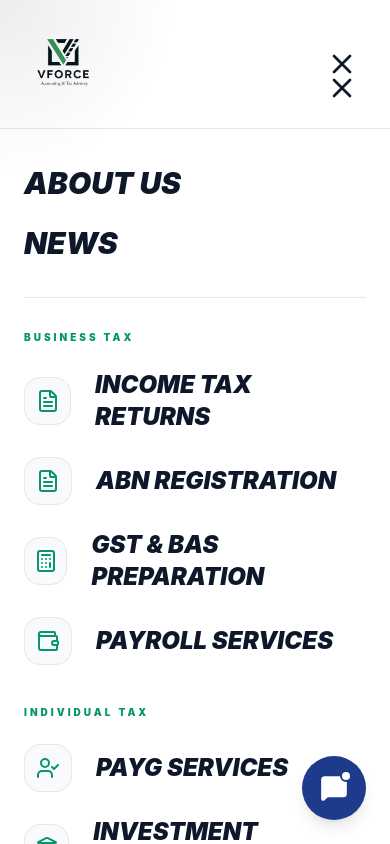
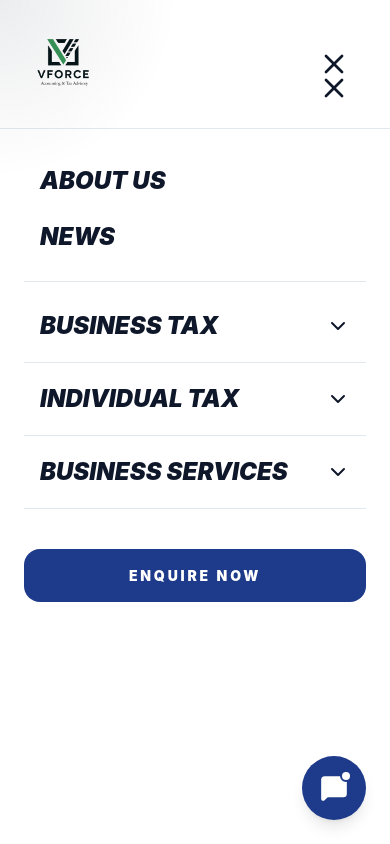
Before and after one commit to vforceacc/vforce-tax-modern, a Next.js app: page / in a window 390 px wide. Both pictures are taken after a click on the button 342 px from the left and 88 px from the top of the page. Shown: the top 844 px of the page. Built offline with nearby package versions, Linux system fonts and the light colour scheme.

Commit message:
fix(nav): overhaul mobile navigation UI and touch support

```diff
--- a/src/components/Navbar.tsx
+++ b/src/components/Navbar.tsx
@@ -7,7 +7,9 @@ import { navigation } from '@/lib/data';
 
 const Navbar = () => {
   const [scrolled, setScrolled] = useState(false);
-  const [mobileMenu, setMobileMenu] = useState(false);
+  const [isMenuOpen, setIsMenuOpen] = useState(false);
+  const [activeDropdown, setActiveDropdown] = useState<string | null>(null);
+  const [openSection, setOpenSection] = useState<string | null>(null);
   const pathname = usePathname();
 
   useEffect(() => {
@@ -18,7 +20,7 @@ const Navbar = () => {
 
   // Manage body scroll when mobile menu opens/closes
   useEffect(() => {
-    if (mobileMenu) {
+    if (isMenuOpen) {
       document.body.style.overflow = 'hidden';
     } else {
       document.body.style.overflow = 'auto';
@@ -26,16 +28,25 @@ const Navbar = () => {
     return () => {
       document.body.style.overflow = 'auto';
     };
-  }, [mobileMenu]);
+  }, [isMenuOpen]);
 
   // Close mobile menu when route changes
   useEffect(() => {
-    setMobileMenu(false);
+    setIsMenuOpen(false);
+    setActiveDropdown(null);
   }, [pathname]);
 
+  const toggleDropdown = (title: string) => {
+    setActiveDropdown(prev => prev === title ? null : title);
+  };
+
+  const toggleSection = (title: string) => {
+    setOpenSection(prev => prev === title ? null : title);
+  };
+
   return (
-    <header className={`fixed top-0 inset-x-0 z-[70] transition-all duration-500 ${scrolled ? 'bg-vforce-primary/95 backdrop-blur-xl border-b border-vforce-border py-4 shadow-sm' : 'bg-transparent py-8'}`}>
-      <div className="max-w-7xl mx-auto px-6 lg:px-12 flex justify-between items-center relative">
+    <header className={`fixed top-0 inset-x-0 z-[70] w-full overflow-x-hidden transition-all duration-500 ${scrolled ? 'bg-vforce-primary/95 backdrop-blur-xl border-b border-vforce-border py-4 shadow-sm' : 'bg-transparent py-8'}`}>
+      <div className="max-w-7xl mx-auto px-6 md:px-12 flex justify-between items-center relative">
 
         {/* LOGO */}
         <div className="flex items-center group">
@@ -48,8 +59,8 @@ const Navbar = () => {
           </Link>
         </div>
 
-        {/* DESKTOP NAVIGATION */}
-        <nav className="hidden lg:flex items-center space-x-10">
+        {/* DESKTOP NAVIGATION (hidden below md breakpoint) */}
+        <nav className="hidden md:flex items-center space-x-8 lg:space-x-10">
           <Link href="/about" className="text-[11px] font-black uppercase tracking-[0.2em] text-vforce-charcoal hover:text-vforce-emerald transition-all py-2 font-heading">
             About Us
           </Link>
@@ -58,14 +69,24 @@ const Navbar = () => {
           </Link>
 
           {navigation.map((item) => (
-            <div key={item.title} className="group relative">
-              <button className="flex items-center text-[11px] font-black uppercase tracking-[0.2em] text-vforce-charcoal hover:text-vforce-emerald transition-all py-2 font-heading">
-                {item.title} <ChevronDown className="ml-2 w-3.5 h-3.5 opacity-40 group-hover:rotate-180 transition-transform" />
+            <div
+              key={item.title}
+              className="relative"
+              onMouseEnter={() => setActiveDropdown(item.title)}
+              onMouseLeave={() => setActiveDropdown(null)}
+            >
+              <button
+                onClick={() => toggleDropdown(item.title)}
+                className="flex items-center text-[11px] font-black uppercase tracking-[0.2em] text-vforce-charcoal hover:text-vforce-emerald transition-all py-2 font-heading"
+              >
+                {item.title} <ChevronDown className={`ml-2 w-3.5 h-3.5 transition-transform ${activeDropdown === item.title ? 'rotate-180' : ''}`} />
               </button>
-              <div className="absolute left-1/2 -translate-x-1/2 top-full pt-4 w-80 opacity-0 invisible group-hover:opacity-100 group-hover:visible transition-all duration-300 translate-y-2 group-hover:translate-y-0">
+
+              {/* Dropdown Menu */}
+              <div className={`absolute left-1/2 -translate-x-1/2 top-full pt-4 w-80 transition-all duration-300 ${activeDropdown === item.title ? 'opacity-100 visible translate-y-0' : 'opacity-0 invisible translate-y-2'}`}>
                 <div className="bg-vforce-primary/95 backdrop-blur-2xl rounded-[2rem] shadow-3xl border border-vforce-border p-3 overflow-hidden">
                   {item.subRoutes.map((sub) => (
-                    <Link key={sub.title} href={sub.path} className="flex items-start gap-4 w-full text-left p-4 hover:bg-vforce-secondary rounded-2xl transition-all group/item">
+                    <Link key={sub.title} href={sub.path} className="flex items-start gap-4 w-full text-left p-4 hover:bg-vforce-secondary rounded-2xl transition-all group/item" onClick={() => setActiveDropdown(null)}>
                       <div className="w-10 h-10 rounded-xl bg-vforce-secondary flex items-center justify-center shrink-0 border border-vforce-border group-hover/item:border-vforce-emerald/30 group-hover/item:bg-vforce-emerald/10 transition-all">
                         {sub.icon && <sub.icon className="w-5 h-5 text-vforce-emerald" />}
                       </div>
@@ -88,73 +109,83 @@ const Navbar = () => {
           </Link>
         </nav>
 
-        {/* MOBILE TOGGLE */}
+        {/* MOBILE TOGGLE (flex below md breakpoint) */}
         <button
-          onClick={() => setMobileMenu(!mobileMenu)}
-          className="lg:hidden text-vforce-navy p-2 relative z-[80] pointer-events-auto"
+          onClick={() => setIsMenuOpen(!isMenuOpen)}
+          className="flex md:hidden text-vforce-navy py-3 px-4 min-h-[44px] items-center relative z-[80] pointer-events-auto"
+          aria-label={isMenuOpen ? "Close menu" : "Open menu"}
         >
-          {mobileMenu ? <X size={32} /> : <Menu size={32} />}
+          {isMenuOpen ? <X size={32} /> : <Menu size={32} />}
         </button>
       </div>
 
       {/* MOBILE MENU PANEL */}
-      {mobileMenu && (
+      {isMenuOpen && (
         <div className="fixed inset-0 top-0 h-[100dvh] w-full bg-vforce-primary z-50 flex flex-col overflow-y-auto animate-in fade-in duration-300">
           {/* Mobile menu header row */}
           <div className="flex items-center justify-between px-6 py-6 border-b border-vforce-border shrink-0">
-            <Link href="/" onClick={() => setMobileMenu(false)}>
+            <Link href="/" onClick={() => setIsMenuOpen(false)}>
               <img src="/vforce-logo.png" alt="VForce Tax Logo" className="h-20 w-auto object-contain" />
             </Link>
-            <button onClick={() => setMobileMenu(false)} className="text-vforce-navy p-2">
+            <button onClick={() => setIsMenuOpen(false)} className="text-vforce-navy py-3 px-4 min-h-[44px] items-center flex">
               <X size={32} />
             </button>
           </div>
 
           {/* Menu items */}
           <div className="flex flex-col flex-1 p-6 pb-20">
-            <div className="mb-8 border-b border-vforce-border pb-6">
+            <div className="mb-4 border-b border-vforce-border pb-4">
               <Link
                 href="/about"
-                className="block w-full text-left text-vforce-navy text-3xl font-black py-3 hover:text-vforce-emerald transition-colors italic font-heading"
-                onClick={() => setMobileMenu(false)}
+                className="block w-full text-left text-vforce-navy text-2xl font-black py-3 px-4 min-h-[44px] hover:text-vforce-emerald transition-colors italic font-heading"
+                onClick={() => setIsMenuOpen(false)}
               >
                 ABOUT US
               </Link>
               <Link
                 href="/news"
-                className="block w-full text-left text-vforce-navy text-3xl font-black py-3 hover:text-vforce-emerald transition-colors italic font-heading"
-                onClick={() => setMobileMenu(false)}
+                className="block w-full text-left text-vforce-navy text-2xl font-black py-3 px-4 min-h-[44px] hover:text-vforce-emerald transition-colors italic font-heading"
+                onClick={() => setIsMenuOpen(false)}
               >
                 NEWS
               </Link>
             </div>
 
             {navigation.map(cat => (
-              <div key={cat.title} className="mb-10">
-                <div className="text-[10px] font-black text-vforce-emerald uppercase tracking-[0.3em] mb-6 font-heading">{cat.title}</div>
-                <div className="space-y-6">
+              <div key={cat.title} className="mb-2 border-b border-vforce-border pb-2 last:border-0">
+                <button
+                  onClick={() => toggleSection(cat.title)}
+                  className="flex justify-between items-center w-full text-left text-vforce-navy text-2xl font-black py-3 px-4 min-h-[44px] hover:text-vforce-emerald transition-colors italic font-heading uppercase"
+                >
+                  {cat.title}
+                  <ChevronDown className={`w-6 h-6 transition-transform ${openSection === cat.title ? 'rotate-180' : ''}`} />
+                </button>
+
+                {openSection === cat.title && (
+                  <div className="space-y-2 mt-2 bg-vforce-secondary/50 rounded-xl p-4">
                     {cat.subRoutes.map(sub => (
                       <Link
                         key={sub.title}
                         href={sub.path}
-                      className="flex items-center gap-6 w-full text-left group"
-                      onClick={() => setMobileMenu(false)}
+                        className="flex items-center gap-4 w-full text-left group py-3 px-4 min-h-[44px]"
+                        onClick={() => setIsMenuOpen(false)}
                       >
-                      <div className="w-12 h-12 rounded-2xl bg-vforce-secondary flex items-center justify-center border border-vforce-border">
-                         {sub.icon && <sub.icon className="w-6 h-6 text-vforce-emerald" />}
+                        <div className="w-10 h-10 rounded-xl bg-vforce-secondary flex items-center justify-center border border-vforce-border shrink-0">
+                           {sub.icon && <sub.icon className="w-5 h-5 text-vforce-emerald" />}
                         </div>
-                      <div className="text-vforce-navy text-2xl font-black italic hover:text-vforce-emerald transition-colors font-heading uppercase">
+                        <div className="text-vforce-navy text-[15px] font-black italic hover:text-vforce-emerald transition-colors font-heading uppercase">
                           {sub.title}
                         </div>
                       </Link>
                     ))}
                   </div>
+                )}
               </div>
             ))}
             <Link
               href="/booking"
-              onClick={() => setMobileMenu(false)}
-              className="mt-8 bg-vforce-navy-blue text-white text-center w-full py-6 rounded-2xl font-black text-[14px] tracking-[0.2em] uppercase block font-heading hover:bg-vforce-navy transition-colors"
+              onClick={() => setIsMenuOpen(false)}
+              className="mt-8 bg-vforce-navy-blue text-white text-center w-full py-4 min-h-[44px] rounded-2xl font-black text-[14px] tracking-[0.2em] uppercase flex items-center justify-center font-heading hover:bg-vforce-navy transition-colors"
             >
               ENQUIRE NOW
             </Link>
```
Lines whose indentation alone changed are shown as unchanged.
